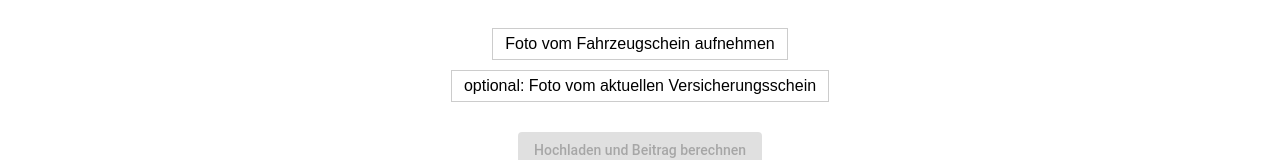
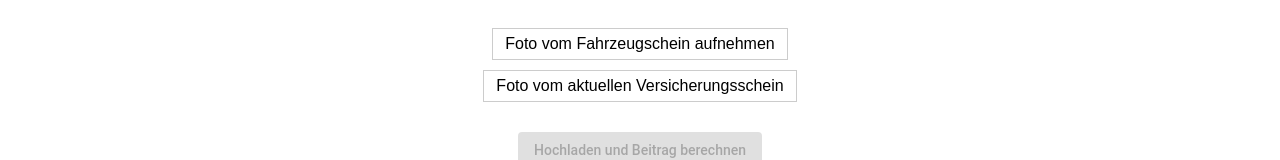
Before and after one commit to rieckpil/smart-car-insurance, an Angular app in the folder si-app/: page / in a window 1280 px wide. Shown: the part 267-427 px from the top of the page. Built offline with nearby package versions, Linux system fonts and the light colour scheme.

Commit message:
change project

```diff
--- a/si-app/src/app/start/start.component.html
+++ b/si-app/src/app/start/start.component.html
@@ -12,7 +12,7 @@
 
 <div style="height:10px;"></div>
 <label class="mat-raised-button mat-primary" for="picture2" class="custom-file-upload">
-    optional: Foto vom aktuellen Versicherungsschein
+    Foto vom aktuellen Versicherungsschein
 </label>
 <input  type="file" id="picture2"  accept="image/*">
 
```
Also changed, not shown: 5 other files (tests, documents, lock files or other folders).
